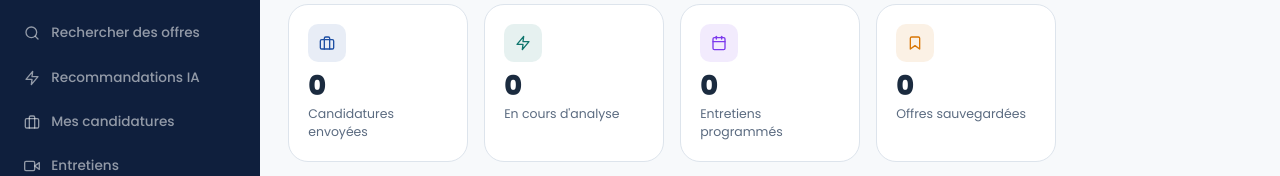
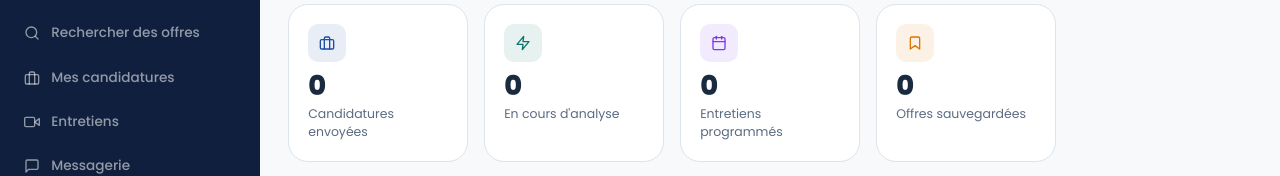
Before and after one commit to meriemzroud7/react_front, a React (Create React App) app: page /candidat in a window 1280 px wide. Shown: the part 370-546 px from the top of the page. Built offline with nearby package versions, Linux system fonts and the light colour scheme; no server answers.

Commit message:
Update CandidatLayout.jsx

```diff
--- a/src/layouts/CandidatLayout.jsx
+++ b/src/layouts/CandidatLayout.jsx
@@ -1,7 +1,7 @@
 import React, { useEffect, useRef, useState } from 'react';
 import { Outlet, NavLink, useNavigate } from 'react-router-dom';
 import {
-  FiGrid, FiUser, FiFileText, FiMail, FiSearch, FiZap,
+  FiGrid, FiUser, FiFileText, FiMail, FiSearch,
   FiBriefcase, FiVideo, FiMessageSquare, FiBookmark, FiBell,
   FiSettings, FiLogOut, FiMenu, FiX, FiChevronDown,
   FiMoon, FiSun
@@ -51,7 +51,6 @@ const NAV_ITEMS = [
   { to: '/candidat/cv', icon: <FiFileText />, label: 'candidat.menu.cv' },
   { to: '/candidat/lettres', icon: <FiMail />, label: 'candidat.menu.generationCv' },
   { to: '/candidat/offres', icon: <FiSearch />, label: 'candidat.menu.jobSearch' },
-  { to: '/candidat/recommandations', icon: <FiZap />, label: 'candidat.menu.recommendations' },
   { to: '/candidat/candidatures', icon: <FiBriefcase />, label: 'candidat.menu.applications' },
   { to: '/candidat/entretiens', icon: <FiVideo />, label: 'candidat.menu.interviews' },
   { to: '/candidat/messagerie', icon: <FiMessageSquare />, label: 'candidat.menu.messaging' },
```
